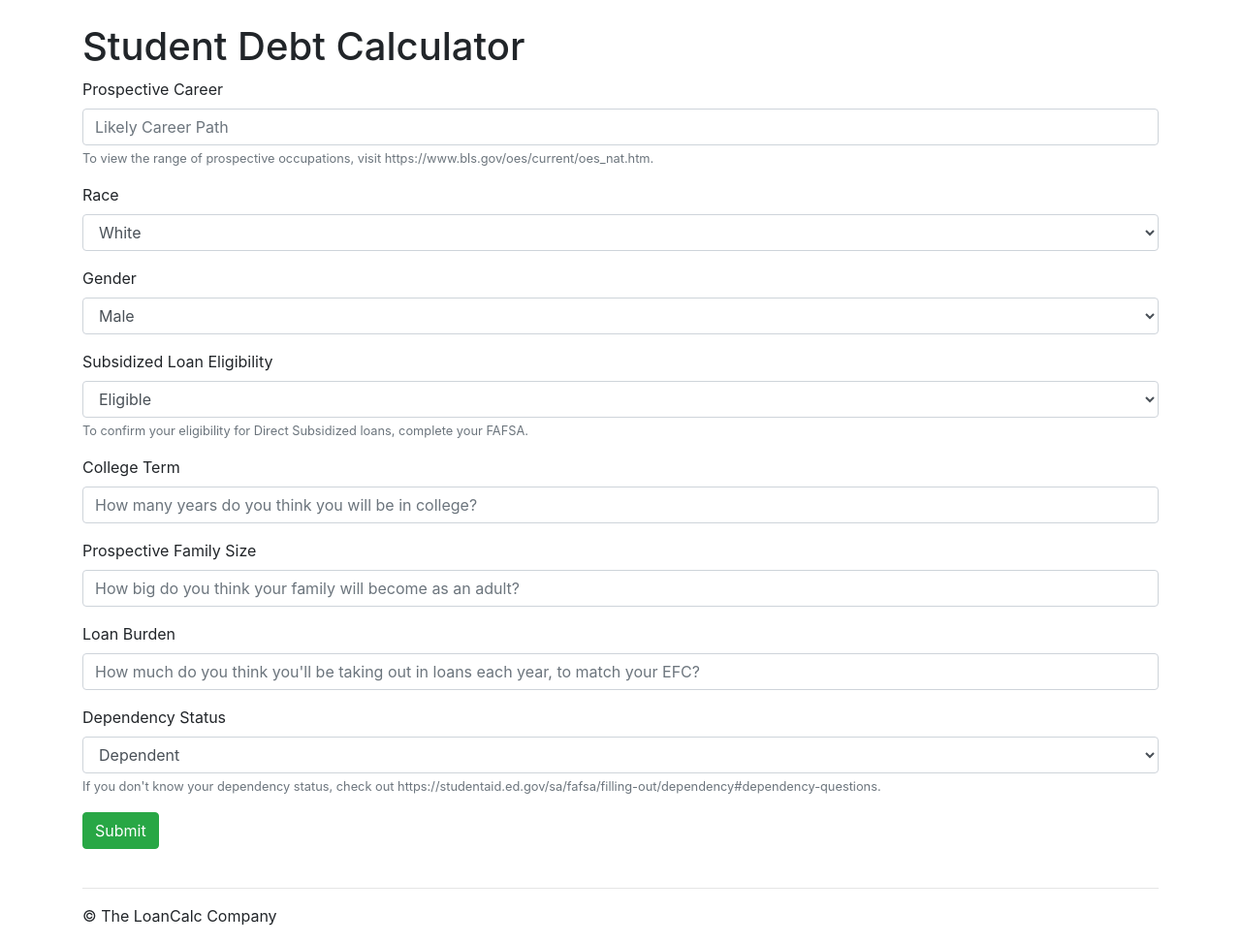
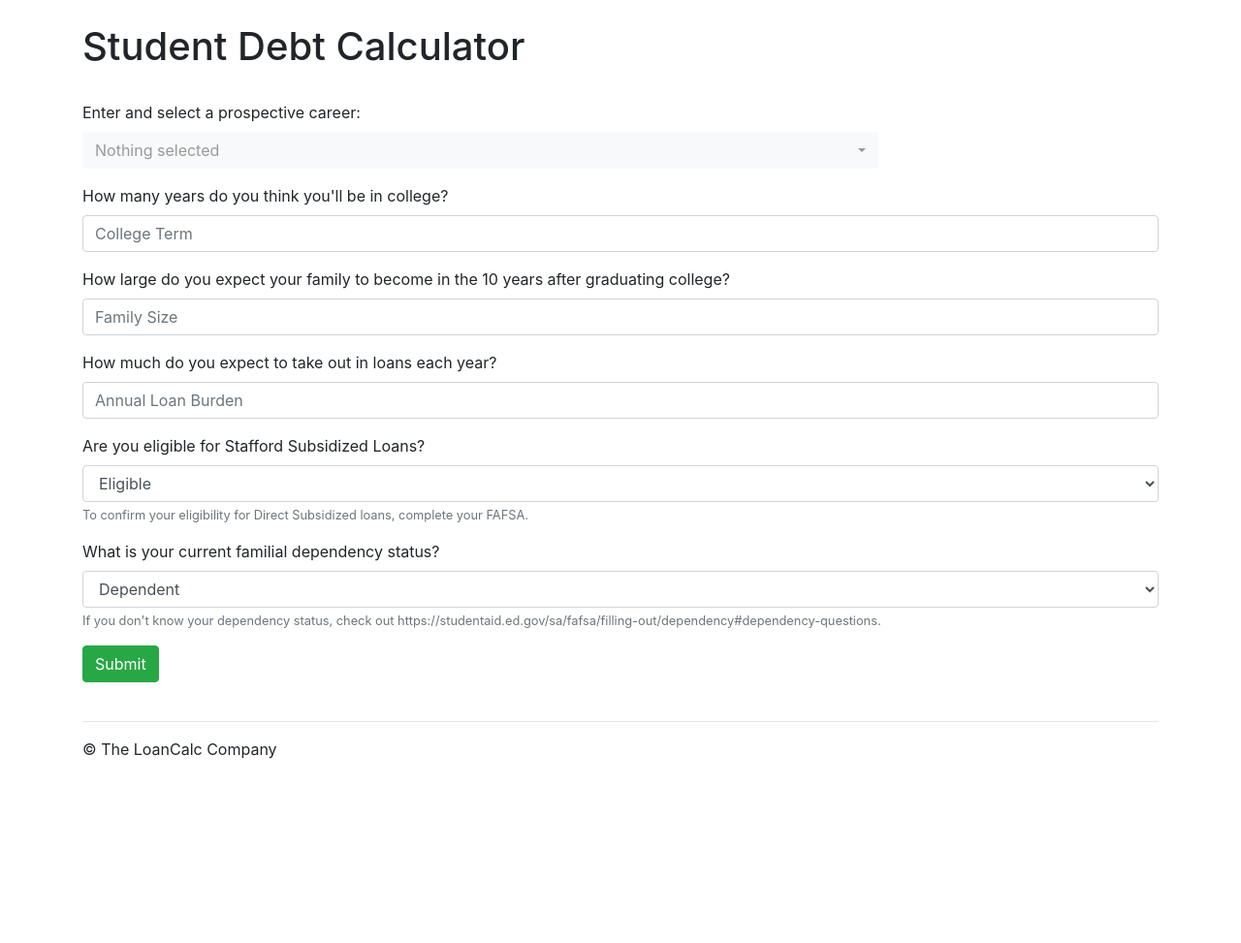
Before and after one commit to adithyaparams/loan-model, a Flask app: page /calc in a window 1280 px wide. Shown: the part 56-1029 px from the top of the page at 97% size. After the commit the page ends 839 px from the top, so only its background shows below. Run offline with Flask 2, Linux system fonts and the light colour scheme; parts of the project's set-up code (start-up, migrations or seed data) failed here and were passed over; some libraries are stand-ins or nearby versions.

Commit message:
Add type and choose option for prospective career

```diff
--- a/app/forms.py
+++ b/app/forms.py
@@ -1,13 +1,13 @@
 from flask_wtf import FlaskForm
 from wtforms import StringField, IntegerField, BooleanField, SubmitField
-from wtforms.validators import DataRequired
+from wtforms.validators import InputRequired, NumberRange
 
 class LoanForm(FlaskForm):
-    career = StringField('career', validators=[DataRequired()])
-    gender = StringField('gender', validators=[DataRequired()])
-    eligibility = StringField('eligibility', validators=[DataRequired()])
-    term = IntegerField('term', validators=[DataRequired()])
-    family = IntegerField('family', validators=[DataRequired()])
-    race = StringField('race', validators=[DataRequired()])
-    dependency = StringField('dependency', validators=[DataRequired()])
-    actual = IntegerField('real family contribution', validators=[DataRequired()])
+    career = StringField('career', validators=[InputRequired()])
+    # gender = StringField('gender', validators=[InputRequired()])
+    eligibility = StringField('eligibility', validators=[InputRequired()])
+    term = IntegerField('term', validators=[InputRequired(), NumberRange(min=1, max=12, message='Length of college term must be between 1 and 12 years')])
+    family = IntegerField('family', validators=[InputRequired(), NumberRange(min=1, max=8, message='Family size must be between 1 and 8 members')])
+    # race = StringField('race', validators=[InputRequired()])
+    dependency = StringField('dependency', validators=[InputRequired()])
+    actual = IntegerField('real family contribution', validators=[InputRequired(), NumberRange(min=1, message='Students must take on a positive loan burden')])
--- a/app/routes.py
+++ b/app/routes.py
@@ -42,6 +42,12 @@ def icr_loans(standard_loans, loan_dist, income, family):
     table.append(['Repayment Period', '~10yrs', '~20yrs', '-10yrs'])
     return table
 
+def career_list():
+    careers = pd.Series.tolist(occupation[occupation['OCC_GROUP'] == 'major']['OCC_TITLE'])
+    for minor in pd.Series.tolist(occupation[occupation['OCC_GROUP'] == 'minor']['OCC_TITLE']):
+        careers.append(minor)
+    return careers
+
 @app.route('/')
 @app.route('/index')
 def index():
@@ -60,10 +66,10 @@ def calc():
     form = LoanForm()
     if request.method == 'POST':
         career=request.form['career']
-        race=request.form['race']
-        gender=request.form['gender']
+        # race=request.form['race']
+        # gender=request.form['gender']
         eligibility=request.form['eligibility']
-        college_term=int(request.form['term'])
+        college_term=request.form['term']
         family_size=int(request.form['family'])
         actual=int(request.form['actual'])
         dependency=request.form['dependency']
@@ -82,8 +88,13 @@ def calc():
     if not len(text_loans) > 0:
         loans_length = len(text_loans)
         extended, icr = [0]*2
+    careers = career_list()
 
     if form.validate_on_submit():
+        college_term = int(college_term)
+        family_size=int(family_size)
+        actual=int(actual)
+
         all_loans = models.loan_division(actual, eligibility, college_term, dependency)
         text_loans = all_loans[1]
         loans_length = len(text_loans)
@@ -96,12 +107,13 @@ def calc():
         total[2] = '$' + place_value(total_num[2])
 
         occupation_income = pd.Series.item(occupation[occupation['OCC_TITLE'] == career]['A_MEAN'].iloc[[0]])
-        incomes = models.salary_proj(occupation_income, gender, race)
+        # incomes = models.salary_proj(occupation_income, gender, race)
+        incomes = models.salary_proj(occupation_income)
         pct_range = min_max_discretionary(incomes, family_size, total_num[0])
         pct_range_text = str(pct_range[0]) + "% - " + str(pct_range[1]) + "%"
 
         extended = extended_loans(federal_loans, all_loans[0])
         icr = icr_loans(federal_loans, all_loans[0], occupation_income, family_size)
 
-    return render_template('calc.html', form=form, plans=plans, total=total, loans=text_loans, extended=extended, icr=icr, desc=desc,
-                                pct_range=pct_range, pct_range_text=pct_range_text, loans_length=loans_length)
+    return render_template('calc.html', form=form, plans=plans, total=total, loans=text_loans, extended=extended, careers=careers,
+                                icr=icr, desc=desc, pct_range=pct_range, pct_range_text=pct_range_text, loans_length=loans_length)
--- a/app/templates/calc.html
+++ b/app/templates/calc.html
@@ -14,6 +14,8 @@
     <!-- Custom styles for this template -->
     <link href="../static/starter-template.css" rel="stylesheet">
     <link type="text/css" href="../static/grid.css" rel="stylesheet">
+    <link rel="stylesheet" href="https://cdnjs.cloudflare.com/ajax/libs/bootstrap-select/1.13.10/css/bootstrap-select.css">
+
   </head>
 
   <body>
@@ -44,17 +46,21 @@
 
     <main role="main" class="container">
       <h1>Student Debt Calculator</h1>
+      </br>
       <form action="" method="post" novalidate>
         {{ form.hidden_tag() }}
         <div class="form-group">
-          <label for="career">Prospective Career</label>
-          <input type="text" class="form-control" id="career" name="career" placeholder="Likely Career Path">
-          <small class="form-text text-muted">To view the range of prospective occupations, visit https://www.bls.gov/oes/current/oes_nat.htm.</small>
+          <label for="career">Enter and select a prospective career: &nbsp; </label>
+          <select data-live-search="true" type="text" class="selectpicker" id="career" name="career" placeholder="Likely Career Path" data-width="74%">
+            {% for c in careers %}
+                <option>{{ c }}</option>
+            {% endfor %}
+          </select>
           {% for error in form.career.errors %}
             <span style="color: red;">[{{ error }}]</span>
           {% endfor %}
         </div>
-        <div class="form-group">
+        <!-- <div class="form-group">
           <label for="race">Race</label>
           <select type="text" class="form-control" id="race" name="race" placeholder="Ethnicity">
             <option>White</option>
@@ -70,39 +76,39 @@
             <option>Male</option>
             <option>Female</option>
           </select>
+        </div> -->
+        <div class="form-group">
+          <label for="term">How many years do you think you'll be in college?</label>
+          <input type="number" class="form-control" id="term" name="term" placeholder='College Term'>
+          {% for error in form.term.errors %}
+            <span style="color: red;">[{{ error }}]</span>
+          {% endfor %}
         </div>
         <div class="form-group">
-          <label for="eligibility">Subsidized Loan Eligibility</label>
-          <select type="text" class="form-control" id="eligibility" name="eligibility" placeholder="Enter loan eligibility status">
+          <label for="family">How large do you expect your family to become in the 10 years after graduating college?</label>
+          <input type="number" class="form-control" id="family" name="family" placeholder="Family Size">
+          {% for error in form.family.errors %}
+            <span style="color: red;">[{{ error }}]</span>
+          {% endfor %}
+        </div>
+        <div class="form-group">
+          <label for="actual">How much do you expect to take out in loans each year?</label>
+          <input type="number" class="form-control" id="actual" name="actual" placeholder="Annual Loan Burden">
+          {% for error in form.actual.errors %}
+            <span style="color: red;">[{{ error }}]</span>
+          {% endfor %}
+        </div>
+        <div class="form-group">
+          <label for="eligibility">Are you eligible for Stafford Subsidized Loans?</label>
+          <select type="text" class="form-control" id="eligibility" name="eligibility">
             <option>Eligible</option>
             <option>Ineligible</option>
           </select>
           <small class="form-text text-muted">To confirm your eligibility for Direct Subsidized loans, complete your FAFSA.</small>
         </div>
         <div class="form-group">
-          <label for="term">College Term</label>
-          <input type="number" class="form-control" id="term" name="term" placeholder="How many years do you think you will be in college?">
-          {% for error in form.term.errors %}
-            <span style="color: red;">[{{ error }}]</span>
-          {% endfor %}
-        </div>
-        <div class="form-group">
-          <label for="family">Prospective Family Size</label>
-          <input type="number" class="form-control" id="family" name="family" placeholder="How big do you think your family will become as an adult?">
-          {% for error in form.family.errors %}
-            <span style="color: red;">[{{ error }}]</span>
-          {% endfor %}
-        </div>
-        <div class="form-group">
-          <label for="actual">Loan Burden</label>
-          <input type="number" class="form-control" id="actual" name="actual" placeholder="How much do you think you'll be taking out in loans each year, to match your EFC?">
-          {% for error in form.actual.errors %}
-            <span style="color: red;">[{{ error }}]</span>
-          {% endfor %}
-        </div>
-        <div class="form-group">
-          <label for="dependency">Dependency Status</label>
-          <select type="text" class="form-control" id="dependency" name="dependency" placeholder="Enter dependency status">
+          <label for="dependency">What is your current familial dependency status?</label>
+          <select type="text" class="form-control" id="dependency" name="dependency">
             <option>Dependent</option>
             <option>Independent</option>
           </select>
@@ -210,10 +216,10 @@
 
         <h2>Your Plan's Practicality</h2>
         <p>One of the biggest issues behind the student loan debt crisis is that borrowers overestimate how much loans they should be taking on. Falling behind on monthly payments, especially with the standard plan, can lead to interest accumulating on top of unpaid interest rather than a decreasing principal, leaving you stuck footing a bigger bill. <span class="font-weight-bold"> Optimally, borrowers should be spending a maximum of 15% of their monthly discretionary income paying back student loans. </span> Given your prospective occupation and monthly payments rate under the standard plan, the percent of your monthly income that would go toward repaying student varies between </p>
-        {% if pct_range[0] > 15 %}
+        {% if pct_range[0] > 10 %}
           <p class="card-text text-center"><span style="font-size: 96px; font-weight: bold; color: #CC0000;">{{pct_range_text}}</span></p>
           <p class="font-weight-bold font-italic"> Too much of your monthly disposable income is going toward paying off student loans, indicating that you may need to pursue a different career path. </p>
-        {% elif pct_range[1] < 15 %}
+        {% elif pct_range[1] < 10 %}
           <p class="card-text text-center"><span style="font-size: 96px; font-weight: bold; color: #006600;">{{pct_range_text}}</span></p>
           <p class="font-weight-bold font-italic"> The proportion of your monthly disposable income falls under 15%, indicating that you carry a 'safe' level of student debt and should be able to make all your payments. </p>
         {% else %}
@@ -274,9 +280,11 @@
     <!-- Bootstrap core JavaScript
     ================================================== -->
     <!-- Placed at the end of the document so the pages load faster -->
-    <script src="https://code.jquery.com/jquery-3.2.1.slim.min.js" integrity="sha384-KJ3o2DKtIkvYIK3UENzmM7KCkRr/rE9/Qpg6aAZGJwFDMVNA/GpGFF93hXpG5KkN" crossorigin="anonymous"></script>
+    <script src="https://code.jquery.com/jquery-3.3.1.slim.min.js" integrity="sha384-q8i/X+965DzO0rT7abK41JStQIAqVgRVzpbzo5smXKp4YfRvH+8abtTE1Pi6jizo" crossorigin="anonymous"></script>
     <script>window.jQuery || document.write('<script src="https://stackpath.bootstrapcdn.com/bootstrap/4.3.1/js/vendor/jquery-slim.min.js"><\/script>')</script>
-    <script src="https://stackpath.bootstrapcdn.com/bootstrap/4.3.1/js/vendor/popper.min.js"></script>
-    <script src="https://stackpath.bootstrapcdn.com/bootstrap/4.3.1/js/bootstrap.min.js"></script>
+    <script src="https://cdnjs.cloudflare.com/ajax/libs/popper.js/1.14.3/umd/popper.min.js" integrity="sha384-ZMP7rVo3mIykV+2+9J3UJ46jBk0WLaUAdn689aCwoqbBJiSnjAK/l8WvCWPIPm49" crossorigin="anonymous"></script>
+    <script src="https://stackpath.bootstrapcdn.com/bootstrap/4.1.3/js/bootstrap.min.js" integrity="sha384-ChfqqxuZUCnJSK3+MXmPNIyE6ZbWh2IMqE241rYiqJxyMiZ6OW/JmZQ5stwEULTy" crossorigin="anonymous"></script>
+    <script src="https://cdn.jsdelivr.net/npm/bootstrap-select@1.13.9/dist/js/bootstrap-select.min.js" ></script>
+
   </body>
 </html>
--- a/models.py
+++ b/models.py
@@ -118,14 +118,15 @@ def repayment_plan(principal, rate, term=10):
     total = out*12*term
     return [int(monthly), int(interest), int(total)]
 
-def salary_proj(avg, gender, race, term=10):
+def salary_proj(avg, gender=1, race=1, term=10):
     variations = {'White':{'Male':1.11945,'Female':0.922821},
                   'African American':{'Male':0.838333,'Female':0.756954},
                   'Asian':{'Male':1.428603,'Female':1.102105},
                   'Hispanic':{'Male':0.796935,'Female':0.704974},
                   'Other':{'Male':1,'Female':0.8}}
     career = [0]*30
-    coef = variations[race][gender]
+    # coef = variations[race][gender]
+    coef = 1
     for i in range(5):
         career[i] = avg*(1/1.02)**(4-i)
     for i in range(5, 30):
```
Also changed, not shown: app/base.html (added, +37 -0 lines), 2 other files.
